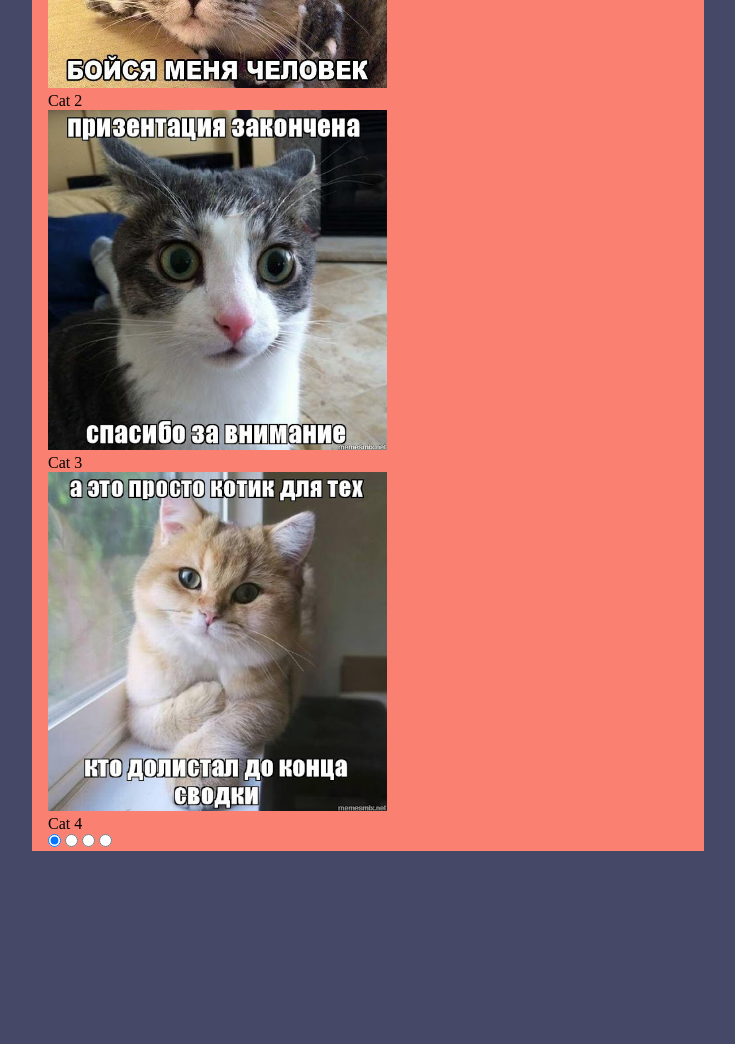
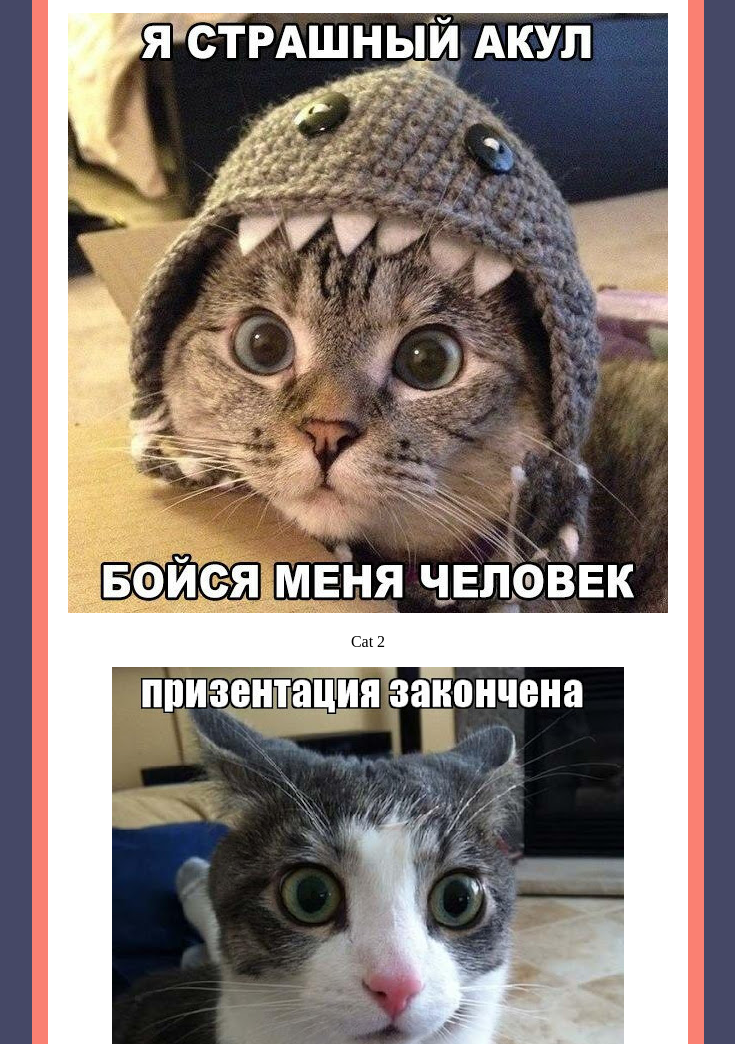
Before and after one commit to AndKurt/cssMemSlider, a plain HTML site: page cssMemSlider/index.html in a window 1280 px wide. Shown: the part 713-1757 px from the top of the page, without its empty margins (272-1007 px from the left). Before the commit the page ends 1564 px from the top, so only its background shows below. Drawn offline with Linux system fonts and the light colour scheme.

Commit message:
fix: html form (Sat, October 16, 2021 01:17:00 AM)

```diff
--- a/cssMemSlider/index.html
+++ b/cssMemSlider/index.html
@@ -14,35 +14,47 @@
       </header>
       <main class="main">
         <div class="slider">
-          <div class="slide">
+          <input id="slide1" type="radio" name="slider" checked />
+          <input id="slide2" type="radio" name="slider" />
+          <input id="slide3" type="radio" name="slider" />
+          <input id="slide4" type="radio" name="slider" />
+          <div class="slides">
+            <div class="slides-helper">
+              <div class="slides-wrapper">
+                <div class="slide slide_1">
+                  <div class="slide-content">
                     <div class="slide-img">
-              <img class="image" src="./assets/cat1.jpg" alt="cat1" />
+                      <img src="./assets/cat1.jpg" alt="cat1" />
                     </div>
                     <p class="slide-text">Cat 1</p>
                   </div>
-          <div class="slide">
+                </div>
+                <div class="slide slide_2">
+                  <div class="slide-content">
                     <div class="slide-img">
-              <img class="image" src="./assets/cat2.jpg" alt="cat2" />
+                      <img src="./assets/cat2.jpg" alt="cat2" />
                     </div>
                     <p class="slide-text">Cat 2</p>
                   </div>
-          <div class="slide">
+                </div>
+                <div class="slide slide_3">
+                  <div class="slide-content">
                     <div class="slide-img">
-              <img class="image" src="./assets/cat3.jpg" alt="cat3" />
+                      <img src="./assets/cat3.jpg" alt="cat3" />
                     </div>
                     <p class="slide-text">Cat 3</p>
                   </div>
-          <div class="slide">
+                </div>
+                <div class="slide slide_4">
+                  <div class="slide-content">
                     <div class="slide-img">
-              <img class="image" src="./assets/cat4.jpg" alt="cat4" />
+                      <img src="./assets/cat4.jpg" alt="cat4" />
                     </div>
                     <p class="slide-text">Cat 4</p>
                   </div>
-          <div class="slider-control">
-            <input id="slide1" type="radio" checked />
-            <input id="slide2" type="radio" />
-            <input id="slide3" type="radio" />
-            <input id="slide4" type="radio" />
+                </div>
+              </div>
+            </div>
           </div>
         </div>
       </main>
--- a/cssMemSlider/style.css
+++ b/cssMemSlider/style.css
@@ -1,9 +1,3 @@
-* {
-  margin: 0;
-  padding: 0;
-  border: 0;
-}
-
 body {
   background: #454866;
   margin: 0 auto;
@@ -26,6 +20,28 @@ body {
   color: red;
 }
 
-.image {
-  max-width: 53%;
+.slider {
+  margin: 0 auto;
+  max-width: 100%;
+  text-align: center;
 }
+
+input[type='radio'] {
+  display: none;
+}
+
+label {
+  cursor: pointer;
+  text-decoration: none;
+}
+
+.slides {
+  padding: 1em;
+  background: #fff;
+  position: relative;
+  z-index: 1;
+}
+.slides-helper {
+  width: 100%;
+  overflow: hidden;
+}
```
Lines whose indentation alone changed are shown as unchanged.
